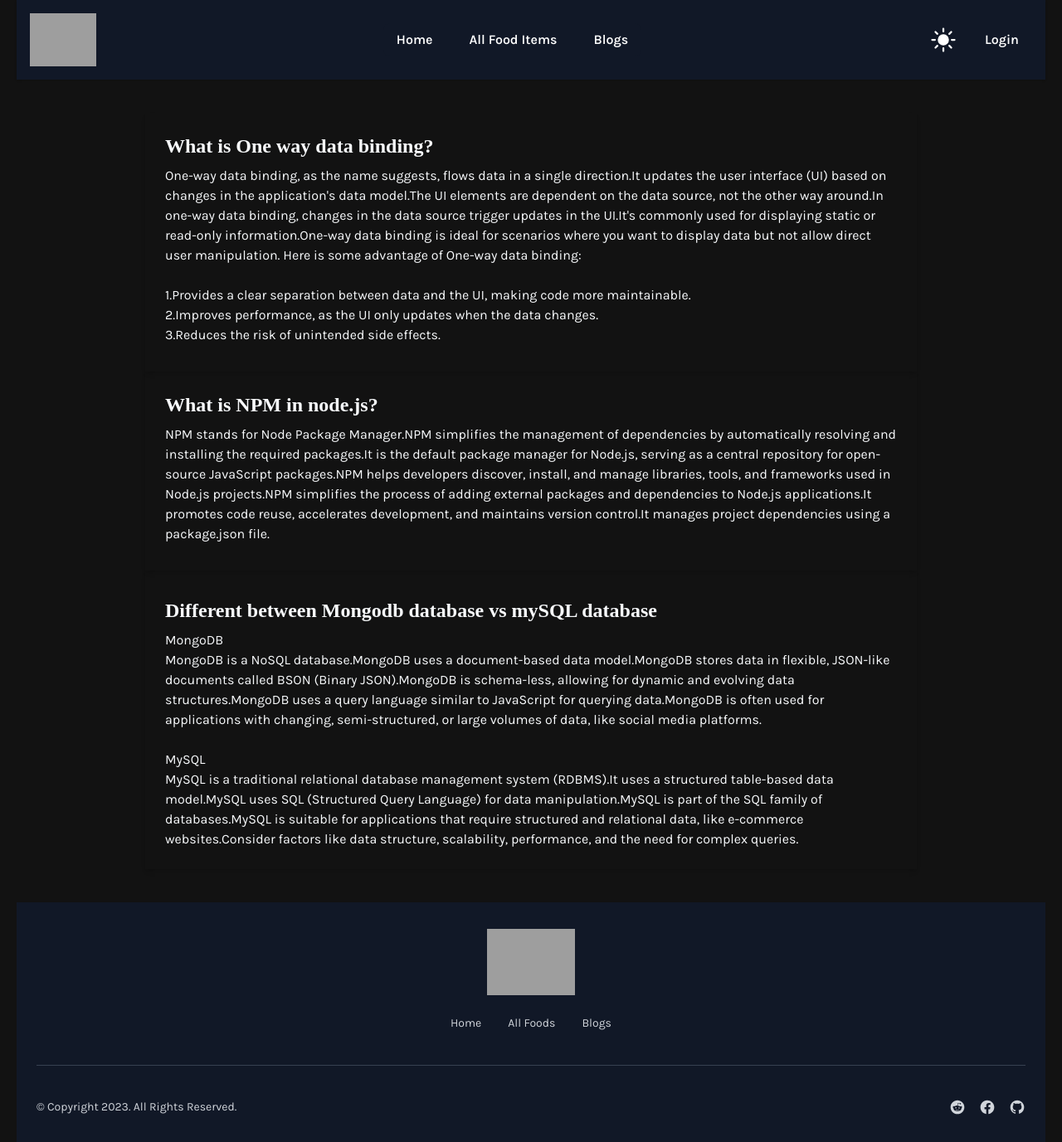
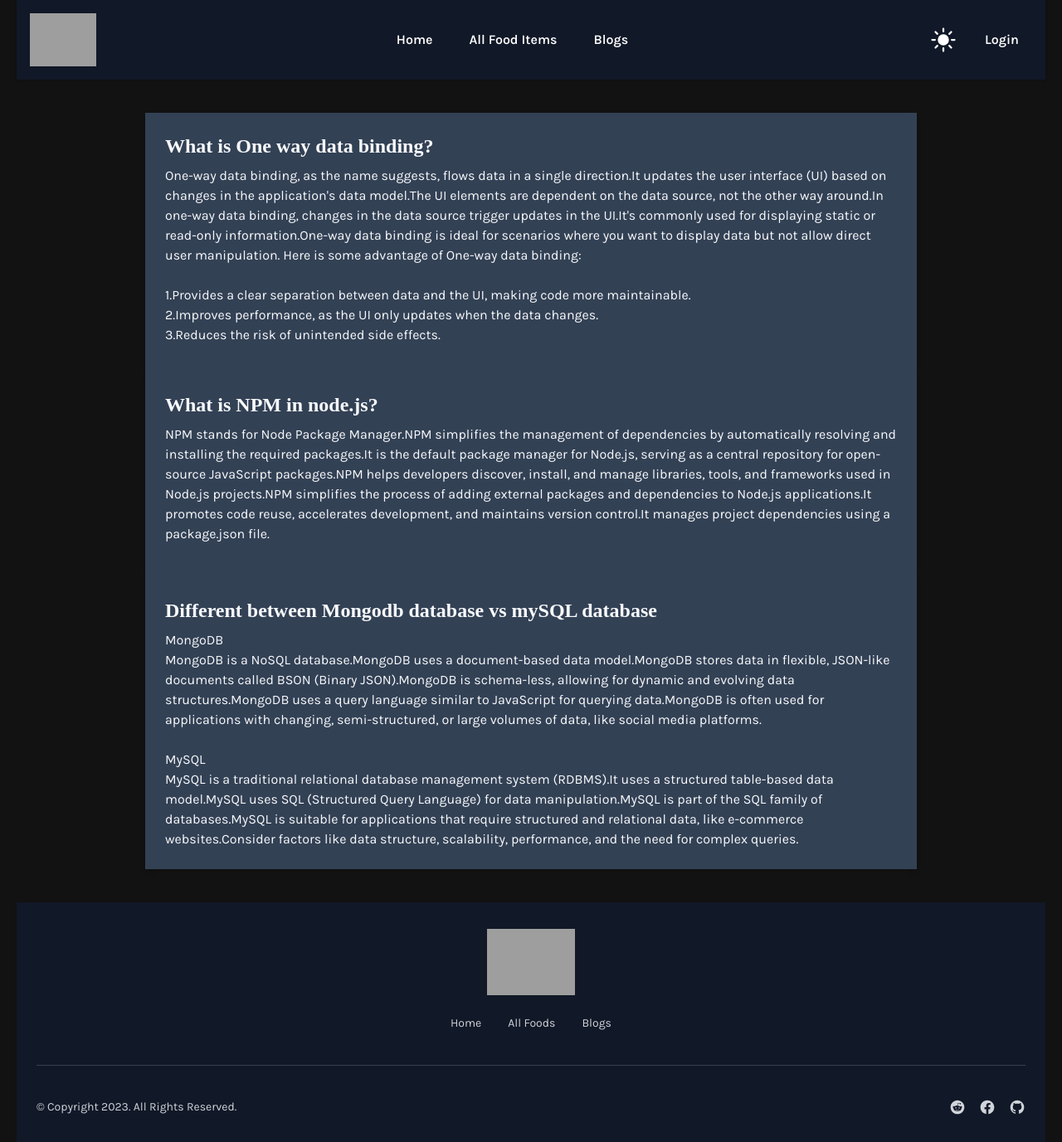
Before and after one commit to rakibul4516/dine-on-client-side, a React (Vite) app: page /blogs in a window 1280 px wide. Shown: the whole page at 83% size. Built offline with nearby package versions, Linux system fonts and the light colour scheme; no server answers; grey boxes are pictures that could not be loaded; a web font is replaced by a local one.

Commit message:
This commit update readme file with all links and 5 key features of my website

```diff
--- a/src/Pages/Blogs.jsx
+++ b/src/Pages/Blogs.jsx
@@ -6,7 +6,7 @@ const Blogs = () => {
             <Helmet>
                 <title>Blogs page</title>
             </Helmet>
-            <div className="shadow-md p-6">
+            <div className="shadow-md p-6 dark:bg-slate-700">
                 <div className="">
                     <h1 className="text-2xl font-semibold font-[Suranna]">What is One way data binding?</h1>
                 </div>
@@ -23,7 +23,7 @@ const Blogs = () => {
                     </p>
                 </div>
             </div>
-            <div className="shadow-md p-6">
+            <div className="shadow-md p-6 dark:bg-slate-700">
                 <div className="">
                     <h1 className="text-2xl font-semibold font-[Suranna]">What is NPM in node.js?</h1>
                 </div>
@@ -33,7 +33,7 @@ const Blogs = () => {
                     </p>
                 </div>
             </div>
-            <div className="shadow-md p-6">
+            <div className="shadow-md p-6 dark:bg-slate-700">
                 <div className="py-2">
                     <h1 className="text-2xl font-semibold font-[Suranna]">Different between Mongodb database vs mySQL database</h1>
                 </div>
```
Also changed, not shown: 1 other file (tests, documents, lock files or other folders).
